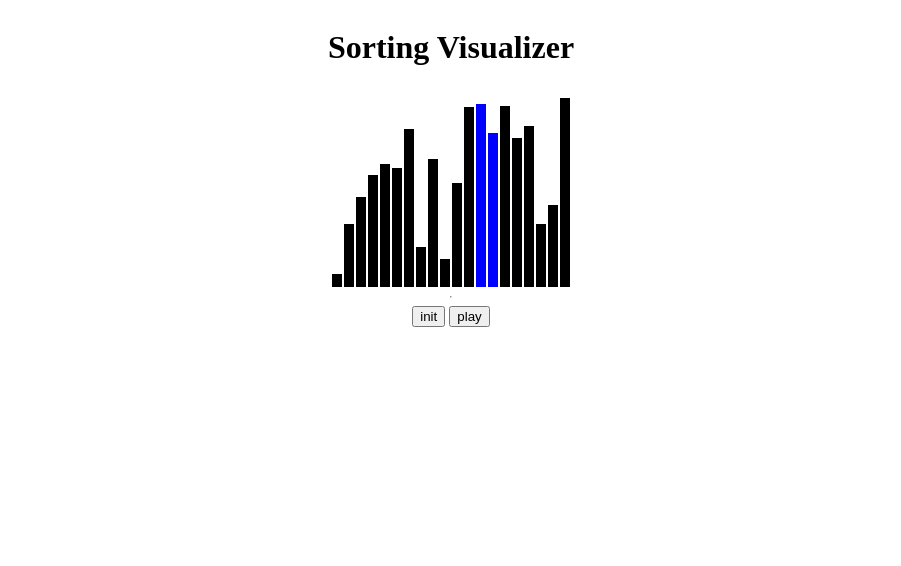
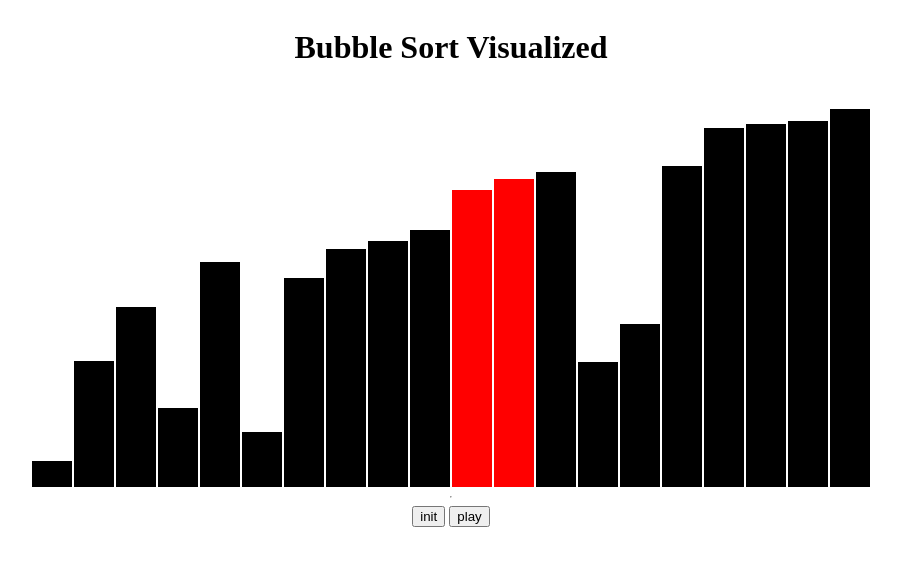
Before and after one commit to sid-darth-73/bubbleSort-visualization, a plain HTML site: page index.html in a window 1280 px wide. Both pictures are taken after a click on the button "play". Shown: the whole page, without its empty margins (189-1090 px from the left). Drawn offline with Linux system fonts and the light colour scheme.

Commit message:
minor changes

```diff
--- a/index.html
+++ b/index.html
@@ -8,7 +8,7 @@
 
 </head>
 <body>
-    <h1>Sorting Visualizer</h1>
+    <h1>Bubble Sort Visualized</h1>
     <div id = "container"> </div>
     <script src = "script.js"> </script>
 
--- a/script.js
+++ b/script.js
@@ -48,8 +48,8 @@ function animate(moves) {
     if(move.type == "swap") {
         [arr[i], arr[j]] = [arr[j], arr[i]];
     }
-    playNote(30 + arr[i] * 1300);
-    playNote(30 + arr[j] * 1300);
+    playNote(300 + arr[i] * 900);
+    playNote(300 + arr[j] * 900);
     showBars(move);
     setTimeout(function() {
         animate(moves);
@@ -61,7 +61,7 @@ function bubbleSort(arr) {
     do{
         var swapped = false;
         for(let i = 0; i<arr.length; i++) {
-            moves.push({ indices : [i-1,i], type : "compare"}); // comment out this line to avoid rest comparisions
+            //moves.push({ indices : [i-1,i], type : "compare"}); // comment out this line to avoid rest comparisions
             if(arr[i-1] > arr[i]) {
                 swapped = true;
                 moves.push({indices : [i-1,i], type : "swap"});
--- a/style.css
+++ b/style.css
@@ -1,5 +1,5 @@
 #container {
-    height: 200px;
+    height: 400px;
     display: flex;
     align-items: flex-end;
 }
@@ -11,7 +11,7 @@ body {
 }
 
 .bar {
-    width: 10px;
+    width: 40px;
     background-color: black;
     margin: 1px;
 }
```
